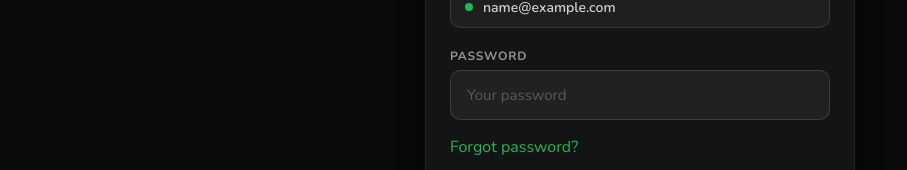
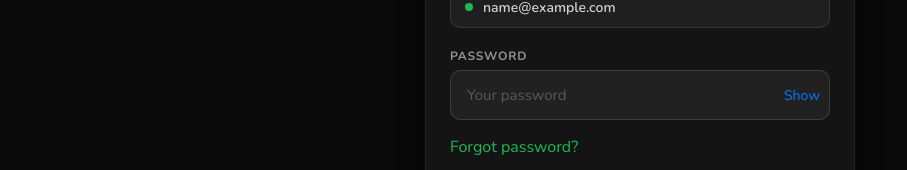
Before and after one commit to Shivaprasadgunaganti/Raagam_Music, a React (Create React App) app: page /login/password in a window 1280 px wide. Shown: the part 388-558 px from the top of the page, without its empty margins (0-907 px from the left). Built offline with nearby package versions, Linux system fonts and the light colour scheme; sample sign-in values are in the browser's storage.

Commit message:
Login_restrict

```diff
--- a/src/pages/LoginPasswordPage.jsx
+++ b/src/pages/LoginPasswordPage.jsx
@@ -12,6 +12,8 @@ export default function LoginPasswordPage() {
   const [password, setPassword] = useState("");
   const { user } = useAuth();
   const [errorMsg, setErrorMsg] = useState("");
+    const [showPassword, setShowPassword] = useState(false);
+
 
   useEffect(() => {
     if (!email) navigate("/login");
@@ -112,7 +114,7 @@ export default function LoginPasswordPage() {
               Password
             </label>
 
-            <input
+            {/* <input
               id="password" // ⭐ ADDED
               name="password" // ⭐ ADDED
               className="auth-input"
@@ -126,7 +128,31 @@ export default function LoginPasswordPage() {
               }}
               autoComplete="current-password"
               required // ⭐ ADDED
-            />
+            /> */}
+
+            <div className="password-wrapper">
+    <input
+      id="password"
+      name="password"
+      className="auth-input"
+      type={showPassword ? "text" : "password"}
+      placeholder="Your password"
+      value={password}
+      onChange={(e) => {
+        setPassword(e.target.value);
+        setErrorMsg("");
+      }}
+      autoComplete="current-password"
+      required
+    />
+
+    <span
+      className="toggle-password"
+      onClick={() => setShowPassword((prev) => !prev)}
+    >
+      {showPassword ? "Hide" : "Show"}
+    </span>
+  </div>
             {errorMsg && <p className="auth-error">{errorMsg}</p>}
           </div>
 
```
